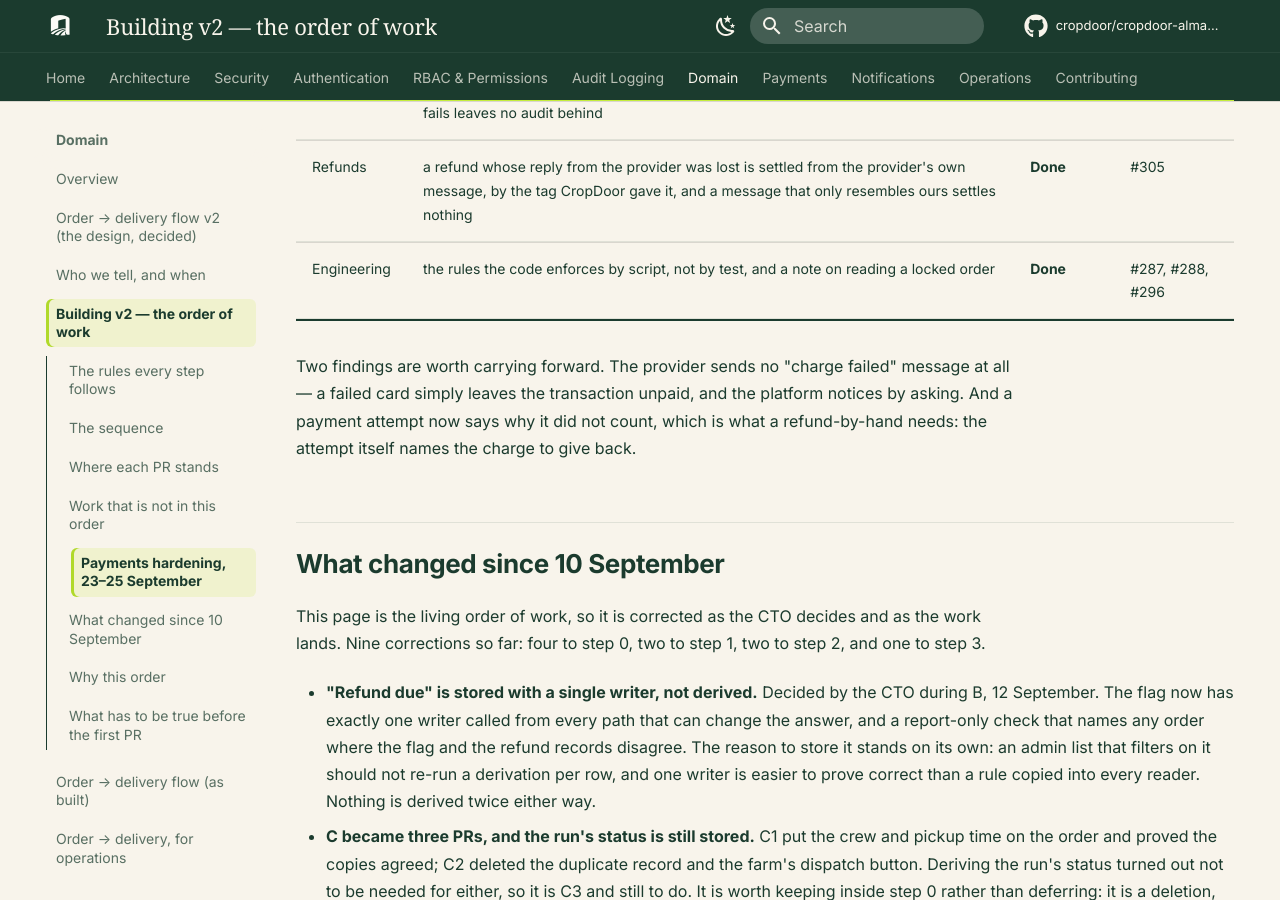
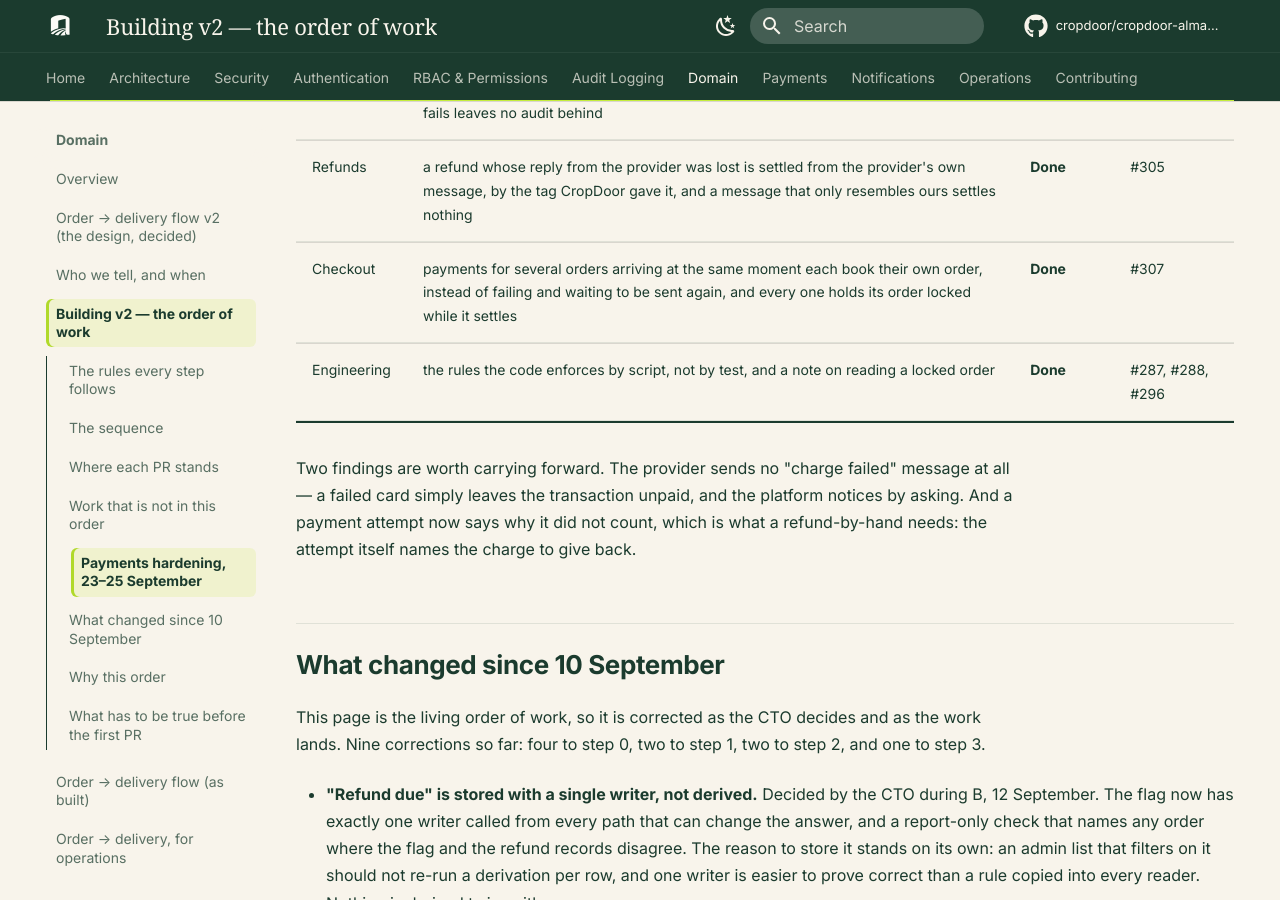
Before and after one commit to cropdoor/cropdoor-almanac, an MkDocs documentation site: the page built from docs/domain/order-delivery-flow-v2-build-order.md, in a window 1280 px wide and 900 px high, scrolled down 9969 px. Built offline with MkDocs 1.6.1 and Material for MkDocs 9.7.7, drawn with Linux system fonts in a browser that asks for light colours; some web fonts are replaced; comment, search, counter and statistics services are not loaded.

Commit message:
tracker: charges settled at once each book their order is done (#307)

```diff
--- a/docs/domain/order-delivery-flow-v2-build-order.md
+++ b/docs/domain/order-delivery-flow-v2-build-order.md
@@ -128,6 +128,7 @@ Found while building step 3's refunds and while testing against the real payment
 | Deliveries | only the agent on a run may collect, confirm or read its deliveries — no other agent can settle someone else's drop — and an Admin-Ops close-out is recorded as a close-out | **Done** | #302 |
 | Webhooks | a provider message that fails to settle is answered so the provider sends it again, a burst of them no longer runs the database out of connections, and a settlement that fails leaves no audit behind | **Done** | #304 |
 | Refunds | a refund whose reply from the provider was lost is settled from the provider's own message, by the tag CropDoor gave it, and a message that only resembles ours settles nothing | **Done** | #305 |
+| Checkout | payments for several orders arriving at the same moment each book their own order, instead of failing and waiting to be sent again, and every one holds its order locked while it settles | **Done** | #307 |
 | Engineering | the rules the code enforces by script, not by test, and a note on reading a locked order | **Done** | #287, #288, #296 |
 
 Two findings are worth carrying forward. The provider sends no "charge failed" message at all — a failed card simply leaves the transaction unpaid, and the platform notices by asking. And a payment attempt now says why it did not count, which is what a refund-by-hand needs: the attempt itself names the charge to give back.
```
